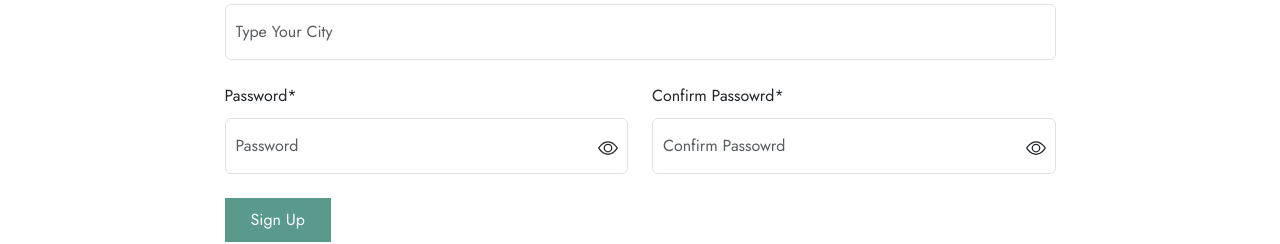
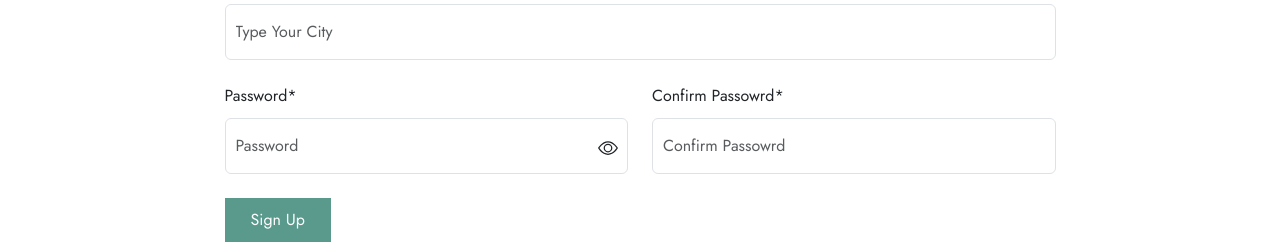
Before and after one commit to Abdallah-El-tony/Furnito-Ecommerce, a React (Create React App) app: page /signup in a window 1280 px wide. Shown: the part 900-1144 px from the top of the page. Built offline with nearby package versions, Linux system fonts and the light colour scheme; no server answers.

Commit message:
Modified Sign up page

```diff
--- a/src/pages/SignUp.jsx
+++ b/src/pages/SignUp.jsx
@@ -142,7 +142,6 @@ const SignUp = () => {
                           name='confirmPassword'
                           onChange={HandleChange}
                           />
-                          <span className='position-absolute eye' onClick={()=>setShowPassword(!showPassword)}>{showPassword?<EyeSlash size={20}/>:<Eye size={20}/>}</span>
                     </div>
 
                     {errors.confirmPassword?(
```
